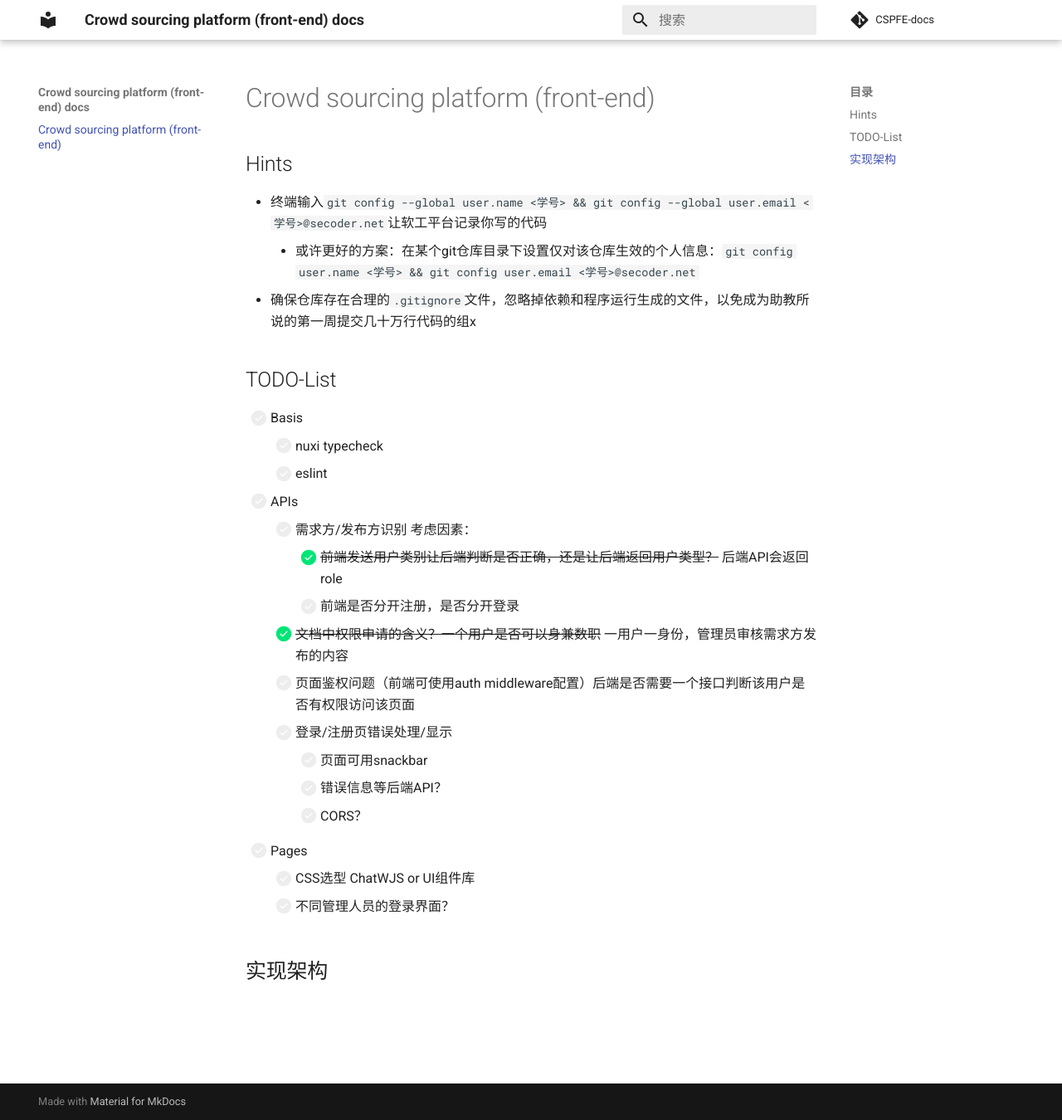
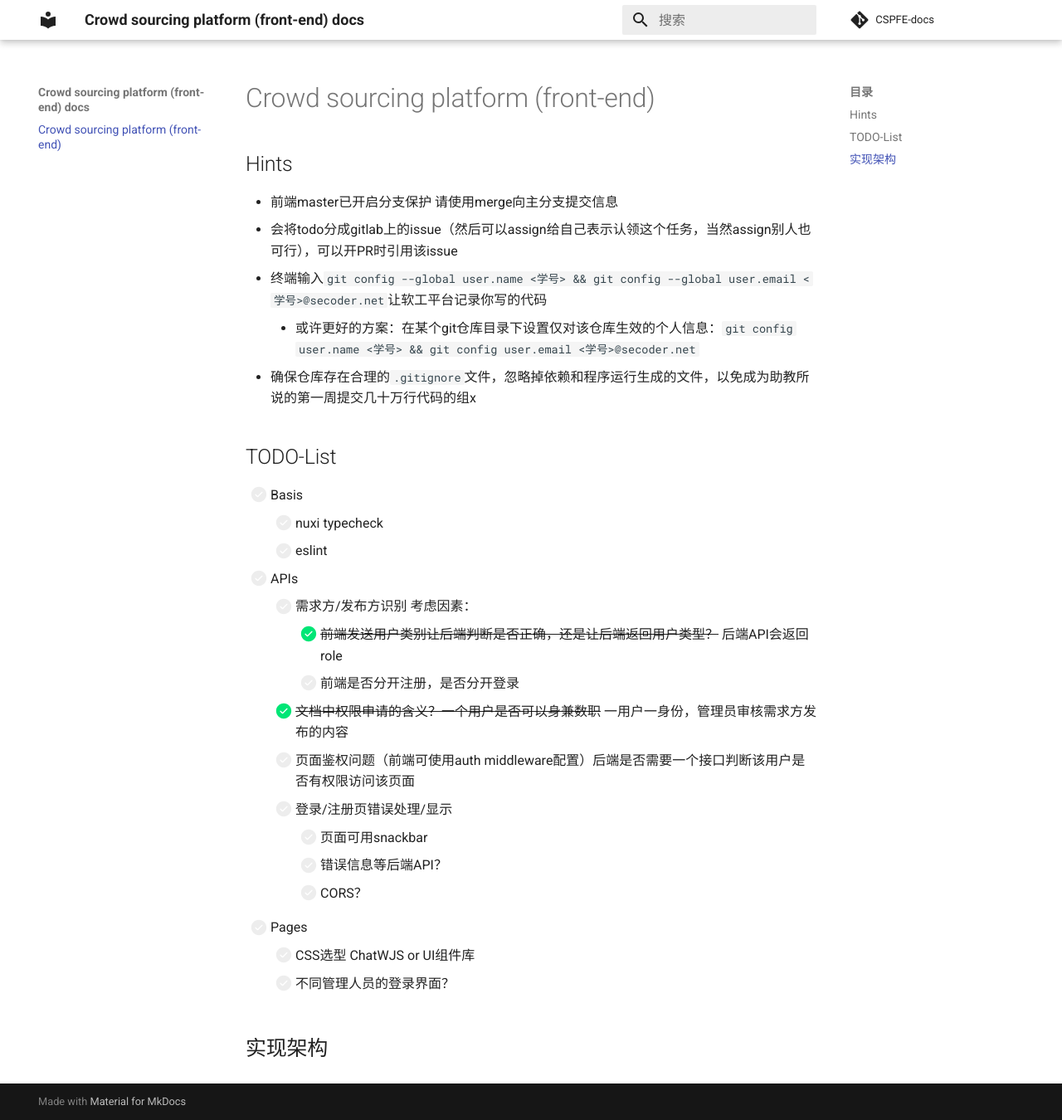
Before and after one commit to syniox/CSFE-docs, an MkDocs documentation site: the page built from docs/index.md, in a window 1280 px wide and 1350 px high. Shown: the whole window at 83% size. Built offline with MkDocs 1.6.1 and Material for MkDocs 9.7.7, drawn with Linux system fonts in a browser that asks for light colours; comment, search, counter and statistics services are not loaded.

Commit message:
Update index.md

```diff
--- a/docs/index.md
+++ b/docs/index.md
@@ -2,6 +2,8 @@
 
 ## Hints
 
+- 前端master已开启分支保护 请使用merge向主分支提交信息
+- 会将todo分成gitlab上的issue（然后可以assign给自己表示认领这个任务，当然assign别人也可行），可以开PR时引用该issue
 - 终端输入`git config --global user.name <学号> && git config --global user.email <学号>@secoder.net`让软工平台记录你写的代码
     - 或许更好的方案：在某个git仓库目录下设置仅对该仓库生效的个人信息：`git config user.name <学号> && git config user.email <学号>@secoder.net`
 - 确保仓库存在合理的`.gitignore`文件，忽略掉依赖和程序运行生成的文件，以免成为助教所说的第一周提交几十万行代码的组x
```
